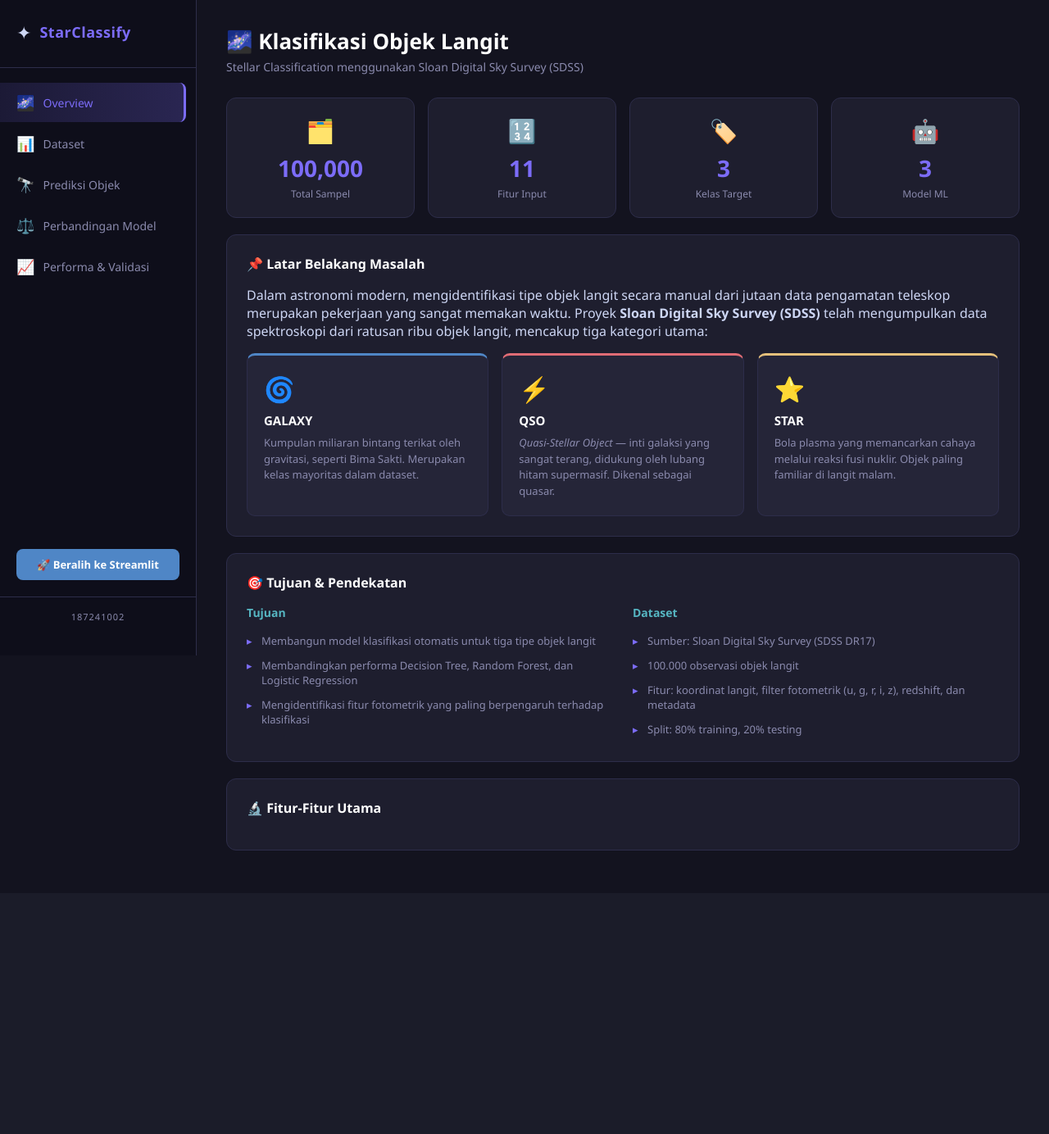
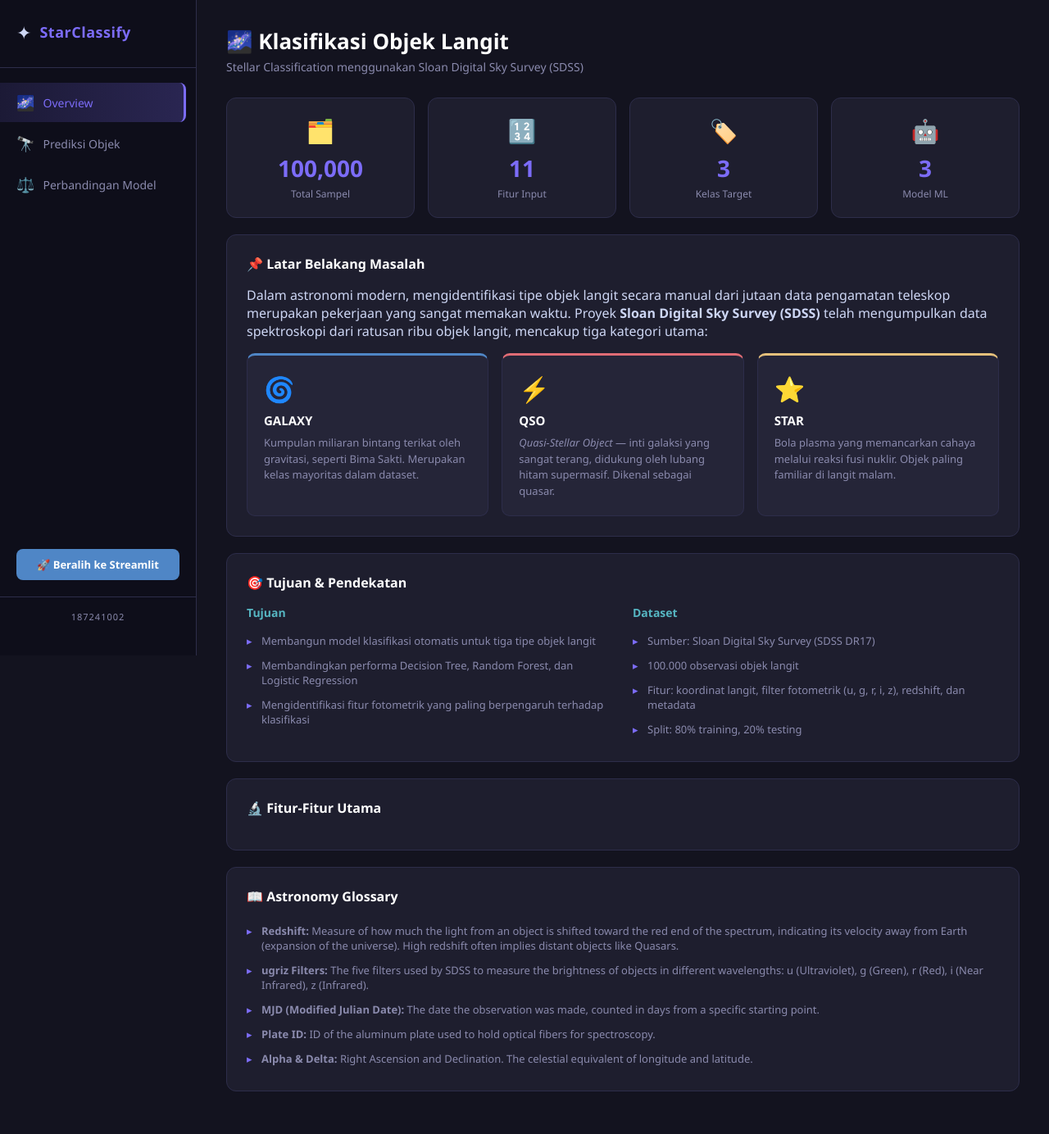
Before and after one commit to farhanAkbar91/sdss-end-to-end, a Flask app: page / in a window 1280 px wide. Shown: the whole page at 82% size. Before the commit the page ends 1038 px from the top, so only its background shows below. Run offline with Flask 3, Linux system fonts and the light colour scheme.

Commit message:
html & js fixed

```diff
--- a/templates/index.html
+++ b/templates/index.html
@@ -18,18 +18,14 @@
     <li class="menu-item active" data-page="overview">
       <span class="menu-icon">🌌</span> Overview
     </li>
-    <li class="menu-item" data-page="dataset">
-      <span class="menu-icon">📊</span> Dataset
-    </li>
+
     <li class="menu-item" data-page="predict">
       <span class="menu-icon">🔭</span> Prediksi Objek
     </li>
     <li class="menu-item" data-page="compare">
       <span class="menu-icon">⚖️</span> Perbandingan Model
     </li>
-    <li class="menu-item" data-page="performance">
-      <span class="menu-icon">📈</span> Performa & Validasi
-    </li>
+
   </ul>
   <div style="padding: 0 20px;">
     <a href="http://localhost:8501" style="display: block; text-align: center; background: #4f86c6; color: white; padding: 10px; border-radius: 8px; text-decoration: none; font-size: 13px; font-weight: bold; margin-bottom: 20px;">
@@ -128,32 +124,21 @@
       <h2>🔬 Fitur-Fitur Utama</h2>
       <div class="feature-grid" id="feature-grid"></div>
     </div>
+
+    <!-- Astronomy Glossary -->
+    <div class="card">
+      <h2>📖 Astronomy Glossary</h2>
+      <ul class="styled-list">
+        <li><strong>Redshift:</strong> Measure of how much the light from an object is shifted toward the red end of the spectrum, indicating its velocity away from Earth (expansion of the universe). High redshift often implies distant objects like Quasars.</li>
+        <li><strong>ugriz Filters:</strong> The five filters used by SDSS to measure the brightness of objects in different wavelengths: u (Ultraviolet), g (Green), r (Red), i (Near Infrared), z (Infrared).</li>
+        <li><strong>MJD (Modified Julian Date):</strong> The date the observation was made, counted in days from a specific starting point.</li>
+        <li><strong>Plate ID:</strong> ID of the aluminum plate used to hold optical fibers for spectroscopy.</li>
+        <li><strong>Alpha & Delta:</strong> Right Ascension and Declination. The celestial equivalent of longitude and latitude.</li>
+      </ul>
+    </div>
   </section>
 
-  <!-- ══════════════ PAGE: DATASET ══════════════ -->
-  <section class="page" id="page-dataset">
-    <div class="page-header">
-      <h1>📊 Eksplorasi Dataset</h1>
-      <p class="subtitle">Distribusi dan statistik data SDSS Stellar Classification</p>
-    </div>
 
-    <div class="card">
-      <h2>Distribusi Kelas Target</h2>
-      <div class="chart-loader" id="dist-loader">
-        <div class="spinner"></div><span>Memuat grafik...</span>
-      </div>
-      <img id="dist-chart" class="chart-img hidden" alt="Distribution Chart"/>
-      <div class="class-stats-row" id="class-stats-row"></div>
-    </div>
-
-    <div class="card">
-      <h2>Distribusi Fitur per Kelas</h2>
-      <div class="chart-loader" id="feat-loader">
-        <div class="spinner"></div><span>Memuat grafik...</span>
-      </div>
-      <img id="feat-chart" class="chart-img hidden" alt="Feature Distribution"/>
-    </div>
-  </section>
 
   <!-- ══════════════ PAGE: PREDICT ══════════════ -->
   <section class="page" id="page-predict">
@@ -221,61 +206,13 @@
 
     <div id="compare-results" class="hidden">
       <div class="card">
-        <h2>📊 Perbandingan Akurasi</h2>
-        <img id="acc-chart" class="chart-img" alt="Accuracy Comparison"/>
+        <h2>📊 Perbandingan Metrik</h2>
         <div class="accuracy-table-wrap" id="accuracy-table-wrap"></div>
-      </div>
-      <div class="card">
-        <h2>🔲 Confusion Matrix</h2>
-        <img id="cm-chart" class="chart-img" alt="Confusion Matrices"/>
-      </div>
-      <div class="card">
-        <h2>🏆 Classification Report</h2>
-        <div id="clf-report-tabs" class="tabs"></div>
-        <div id="clf-report-content"></div>
       </div>
     </div>
   </section>
 
-  <!-- ══════════════ PAGE: PERFORMANCE ══════════════ -->
-  <section class="page" id="page-performance">
-    <div class="page-header">
-      <h1>📈 Performa & Validasi Lanjutan</h1>
-      <p class="subtitle">Feature Importance, ROC-AUC, dan Cross-Validation</p>
-    </div>
 
-    <div class="card" style="text-align:center">
-      <p>Analisis lanjutan membutuhkan model yang sudah dilatih. Pastikan Anda sudah menjalankan "Bandingkan Model" atau klik di bawah.</p>
-      <button class="btn-predict" id="btn-load-perf" style="margin:16px auto;">
-        <span class="btn-icon">📈</span> Muat Analisis Performa
-      </button>
-      <div class="chart-loader hidden" id="perf-loader">
-        <div class="spinner"></div><span>Menghitung performa...</span>
-      </div>
-    </div>
-
-    <div id="perf-results" class="hidden">
-      <div class="card">
-        <h2>⭐ Feature Importance (Random Forest)</h2>
-        <p class="card-desc">Fitur yang paling berpengaruh dalam pengambilan keputusan model Random Forest.</p>
-        <img id="fi-chart" class="chart-img" alt="Feature Importance"/>
-      </div>
-      <div class="card">
-        <h2>📉 Multiclass ROC-AUC Curve</h2>
-        <p class="card-desc">Kurva ROC menunjukkan kemampuan model membedakan setiap kelas. AUC mendekati 1.0 berarti performa sangat baik.</p>
-        <img id="roc-chart" class="chart-img" alt="ROC AUC"/>
-      </div>
-      <div class="card">
-        <h2>🔄 K-Fold Cross Validation (k=5)</h2>
-        <p class="card-desc">Menguji robustness model dengan 5 fold data yang berbeda.</p>
-        <div class="chart-loader hidden" id="cv-loader">
-          <div class="spinner"></div><span>Menghitung cross validation...</span>
-        </div>
-        <img id="cv-chart" class="chart-img" alt="Cross Validation"/>
-        <div id="cv-table"></div>
-      </div>
-    </div>
-  </section>
 
 </main>
 
```
Also changed, not shown: requirements.txt (+8 -0 lines), static/app.js (+1 -37 lines).
